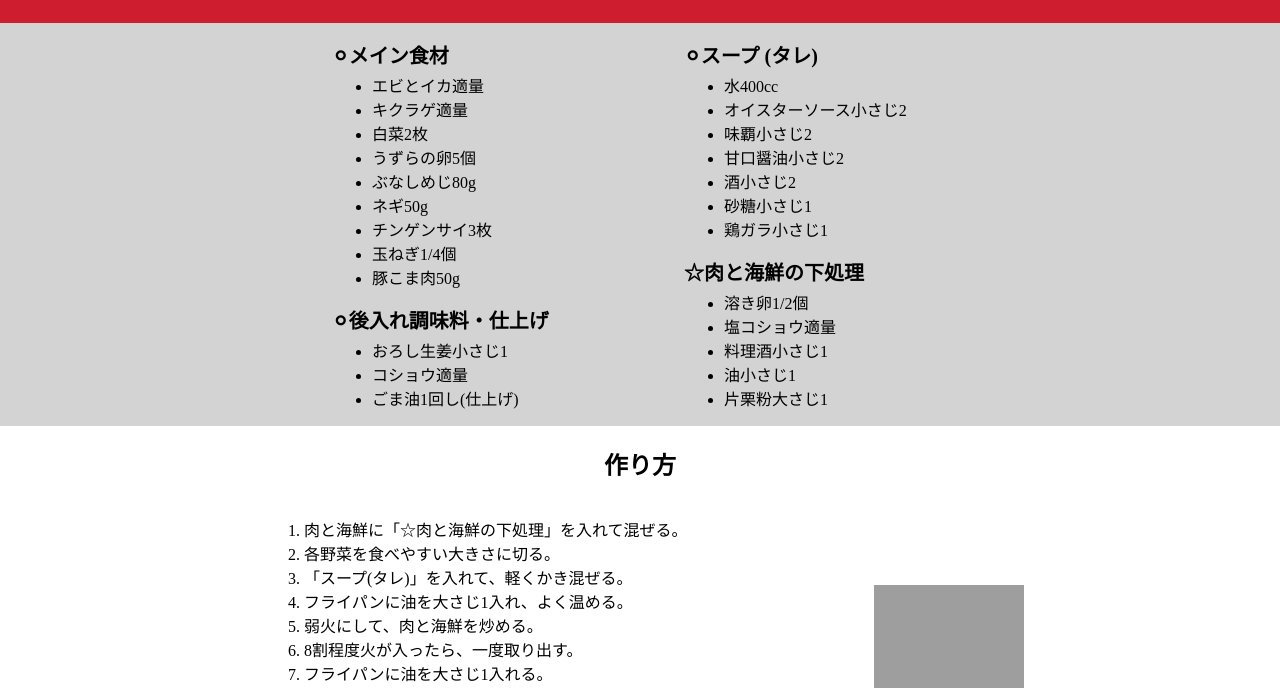
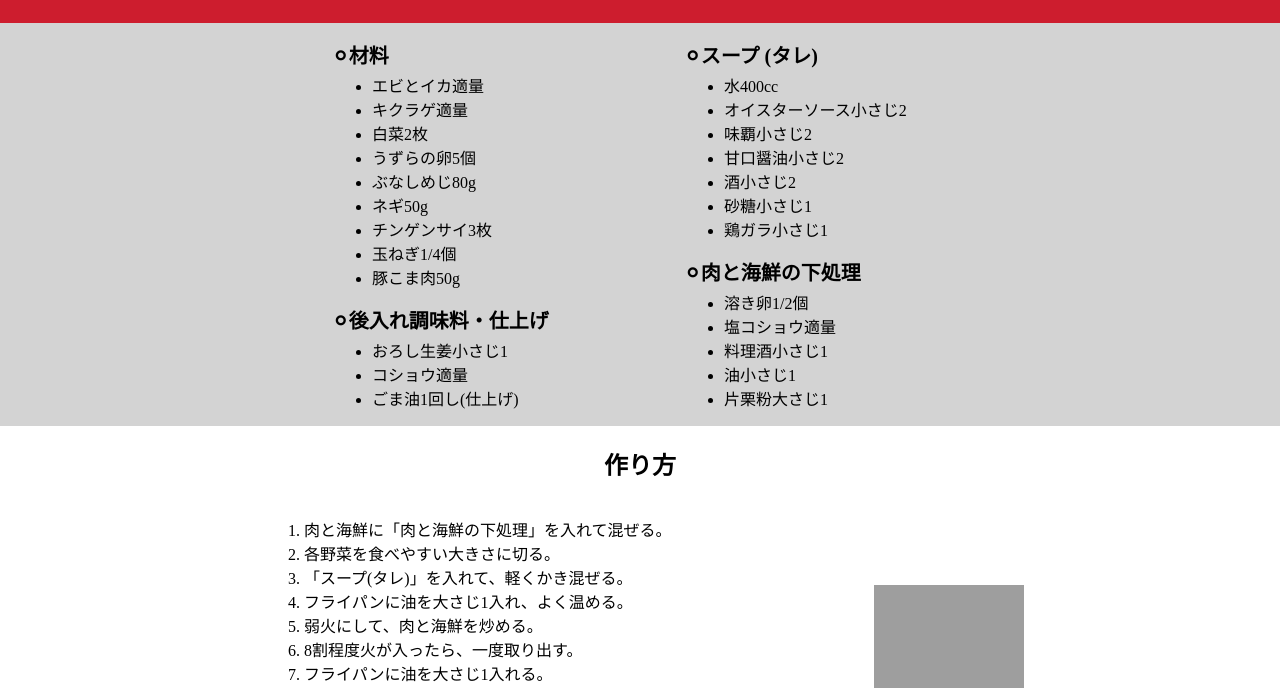
Before and after one commit to tig56/My-Cooking-List, a plain HTML site: page cook6.html in a window 1280 px wide. Shown: the part 105-793 px from the top of the page. Drawn offline with Linux system fonts and the light colour scheme; grey boxes are pictures that could not be loaded.

Commit message:
Add files via upload

```diff
--- a/cook6.html
+++ b/cook6.html
@@ -15,10 +15,11 @@
         <img src="logo.png" alt="ロゴ" width="134" height="77">
     </a>
         <h1>中華丼</h1>
+      </div>
   </header>
   <section class="menu">
     <div class="left">
-      <h2>⚪︎メイン食材</h2>
+      <h2>⚪︎材料</h2>
       <ul>
           <li>エビとイカ適量</li>
           <li>キクラゲ適量</li>
@@ -48,7 +49,7 @@
         <li>砂糖小さじ1</li>
         <li>鶏ガラ小さじ1</li>
       </ul>
-      <h2>☆肉と海鮮の下処理</h2>
+      <h2>⚪︎肉と海鮮の下処理</h2>
       <ul>
           <li>溶き卵1/2個</li>
           <li>塩コショウ適量</li>
@@ -63,7 +64,7 @@
     <section class="cooks">
       <div class="make">
         <ol>
-          <li>肉と海鮮に「☆肉と海鮮の下処理」を入れて混ぜる。</li>
+          <li>肉と海鮮に「肉と海鮮の下処理」を入れて混ぜる。</li>
           <li>各野菜を食べやすい大きさに切る。</li>
           <li>「スープ(タレ)」を入れて、軽くかき混ぜる。</li>
           <li>フライパンに油を大さじ1入れ、よく温める。</li>
```
Also changed, not shown: cook1.html (+3 -2 lines), cook2.html (+4 -3 lines), cook3.html (+2 -1 lines), cook4.html (+2 -1 lines), cook5.html (+2 -1 lines), style.css (line endings or trailing spaces).
